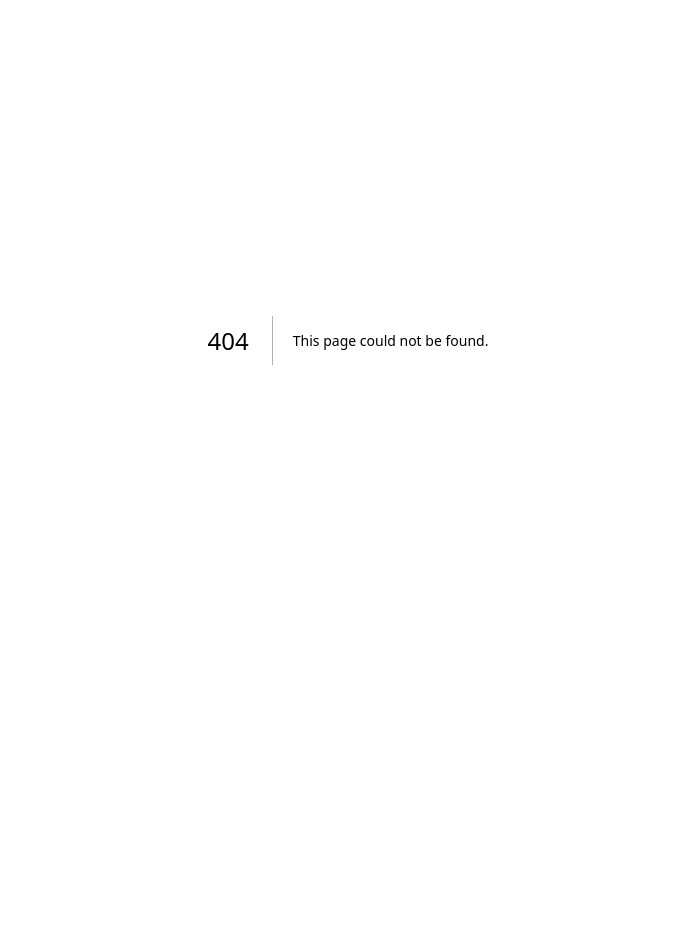
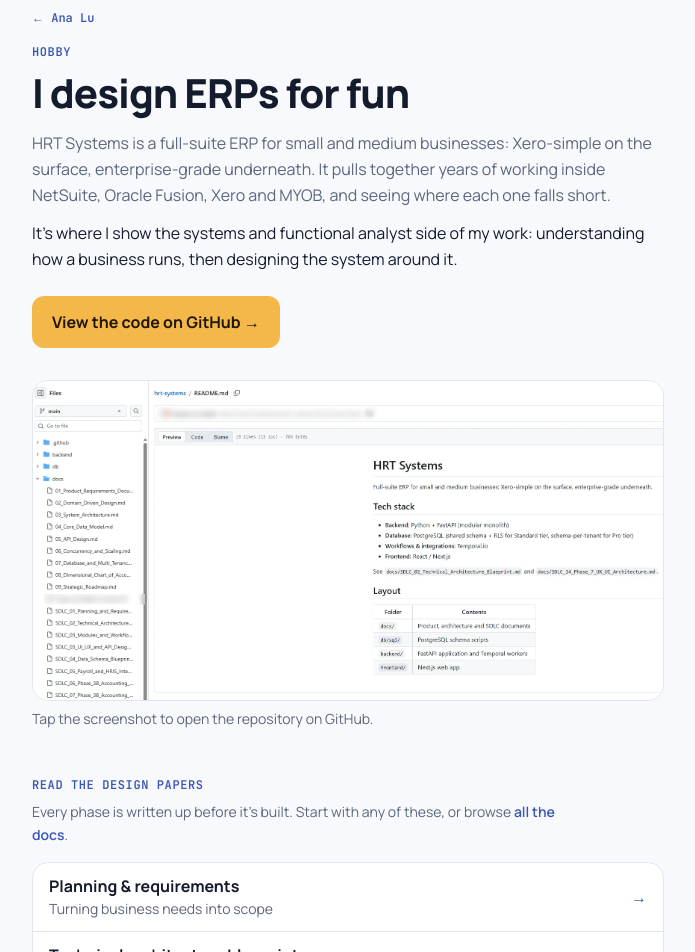
Before and after one commit to anasta-lu/myspace, a Next.js app: page /hobby in a window 1280 px wide. Before the commit this address had no page. Shown: the part 60-1012 px from the top of the page, without its empty margins (292-987 px from the left). Before the commit the page ends 800 px from the top, so only its background shows below. Built offline with nearby package versions, Linux system fonts and the light colour scheme.

Commit message:
Restore the full HRT Systems hobby page and link it from Down Time
Co-Authored-By: Claude Opus 5.5 (1M context) <noreply@anthropic.com>
Claude-Session: https://claude.ai/code/session_01RrsNRpp8svnJw7ERBoNwd1

```diff
--- a/src/app/downtime/page.tsx
+++ b/src/app/downtime/page.tsx
@@ -50,7 +50,10 @@ const entries: Entry[] = [
           docs folder
         </a>{" "}
         holds my technical papers, from requirements and chart of accounts
-        design to payroll, controls and reporting.
+        design to payroll, controls and reporting.{" "}
+        <Link href="/hobby" className="font-semibold text-signal hover:underline">
+          Read more →
+        </Link>
       </>
     ),
     photos: [{ src: "/proof/hrt-systems-repo.webp", alt: "The HRT Systems repository on GitHub" }],
@@ -99,9 +102,9 @@ export default function DownTimePage() {
                       />
                     );
                     return e.wide ? (
-                      <a key={p.src} href={REPO} target="_blank" rel="noopener" className="block">
+                      <Link key={p.src} href="/hobby" className="block">
                         {img}
-                      </a>
+                      </Link>
                     ) : (
                       <div key={p.src}>{img}</div>
                     );
--- /dev/null
+++ b/src/app/hobby/page.tsx
@@ -0,0 +1,148 @@
+import type { Metadata } from "next";
+import Link from "next/link";
+import { MobileCtaBar } from "@/app/_components/hero";
+
+export const metadata: Metadata = {
+  title: "Hobby: HRT Systems | Ana Lu",
+  description:
+    "HRT Systems, a full-suite ERP for small and medium businesses that Ana Lu designs and builds as a hobby. Open source, with every design paper public.",
+};
+
+const REPO = "https://github.com/anasta-lu/hrt-systems";
+const doc = (file: string) => `${REPO}/blob/main/docs/${file}`;
+
+const stack = [
+  { part: "Backend", tech: "Python + FastAPI, modular monolith" },
+  { part: "Database", tech: "PostgreSQL: row-level security (Standard) and schema per tenant (Pro)" },
+  { part: "Workflows", tech: "Temporal.io" },
+  { part: "Frontend", tech: "React / Next.js" },
+];
+
+const papers = [
+  { title: "Planning & requirements", file: "SDLC_01_Planning_and_Requirements.md", shows: "Turning business needs into scope" },
+  { title: "Technical architecture blueprint", file: "SDLC_02_Technical_Architecture_Blueprint.md", shows: "How the whole system fits together" },
+  { title: "Dimensional chart of accounts", file: "08_Dimensional_Chart_of_Accounts_Design.md", shows: "Accounting design, not just code" },
+  { title: "Payroll & HRIS integrations", file: "SDLC_05_Payroll_and_HRIS_Integrations.md", shows: "Payroll rules as a system" },
+  { title: "Security & controls", file: "SDLC_13_Phase_6_Security_and_Controls.md", shows: "Internal controls built in" },
+  { title: "Reporting & analytics", file: "SDLC_16_Phase_9_Reporting_and_Analytics.md", shows: "From ledger to management reports" },
+  { title: "Database design", file: "SDLC_21_Database_Design_v2.md", shows: "Multi-tenant data model" },
+];
+
+export default function HobbyPage() {
+  return (
+    <main className="pb-24 md:pb-0">
+      <div className="mx-auto max-w-2xl px-5 pt-8 pb-16 md:pt-16">
+        <Link
+          href="/"
+          className="print-hide font-mono text-xs font-semibold text-signal hover:underline"
+        >
+          ← Ana Lu
+        </Link>
+        <p className="mt-4 font-mono text-xs font-semibold uppercase tracking-wider text-signal">
+          Hobby
+        </p>
+        <h1 className="mt-2 text-[2rem] font-extrabold leading-tight tracking-tight [text-wrap:balance] md:text-5xl">
+          I design ERPs for fun
+        </h1>
+        <p className="mt-3 max-w-prose leading-relaxed text-muted">
+          HRT Systems is a full-suite ERP for small and medium businesses:
+          Xero-simple on the surface, enterprise-grade underneath. It pulls
+          together years of working inside NetSuite, Oracle Fusion, Xero and
+          MYOB, and seeing where each one falls short.
+        </p>
+        <p className="mt-3 max-w-prose leading-relaxed">
+          It&apos;s where I show the systems and functional analyst side of my
+          work: understanding how a business runs, then designing the system
+          around it.
+        </p>
+
+        <a
+          href={REPO}
+          target="_blank"
+          rel="noopener"
+          className="mt-6 inline-flex rounded-xl bg-amber px-5 py-3.5 text-base font-bold text-on-amber hover:brightness-95"
+        >
+          View the code on GitHub →
+        </a>
+        <p className="mt-2 hidden font-mono text-xs text-muted print:block">
+          github.com/anasta-lu/hrt-systems
+        </p>
+
+        <a
+          href={REPO}
+          target="_blank"
+          rel="noopener"
+          className="print-outline mt-8 block overflow-hidden rounded-2xl border border-line bg-card transition hover:border-ink"
+        >
+          {/* eslint-disable-next-line @next/next/no-img-element */}
+          <img
+            src="/proof/hrt-systems-repo.webp"
+            alt="The HRT Systems repository on GitHub: README with the tech stack, and a docs folder of architecture and SDLC papers"
+            width={1687}
+            height={854}
+            loading="lazy"
+            className="h-auto w-full"
+          />
+        </a>
+        <p className="mt-2 text-sm text-muted">
+          Tap the screenshot to open the repository on GitHub.
+        </p>
+
+        <section aria-labelledby="papers-title" className="mt-12">
+          <h2
+            id="papers-title"
+            className="font-mono text-xs font-semibold uppercase tracking-wider text-signal"
+          >
+            Read the design papers
+          </h2>
+          <p className="mt-2 max-w-prose text-sm leading-relaxed text-muted">
+            Every phase is written up before it&apos;s built. Start with any of
+            these, or browse{" "}
+            <a href={`${REPO}/tree/main/docs`} target="_blank" rel="noopener" className="font-semibold text-signal hover:underline">
+              all the docs
+            </a>
+            .
+          </p>
+          <ul className="print-outline mt-4 divide-y divide-line rounded-2xl border border-line bg-card">
+            {papers.map((p) => (
+              <li key={p.file} className="break-inside-avoid">
+                <a
+                  href={doc(p.file)}
+                  target="_blank"
+                  rel="noopener"
+                  className="flex items-center justify-between gap-3 px-4 py-3 hover:bg-page"
+                >
+                  <span>
+                    <span className="block font-bold leading-snug">{p.title}</span>
+                    <span className="mt-0.5 block text-sm text-muted">{p.shows}</span>
+                  </span>
+                  <span className="print-hide text-signal" aria-hidden="true">
+                    →
+                  </span>
+                </a>
+              </li>
+            ))}
+          </ul>
+        </section>
+
+        <section aria-labelledby="stack-title" className="mt-12 break-inside-avoid">
+          <h2
+            id="stack-title"
+            className="font-mono text-xs font-semibold uppercase tracking-wider text-signal"
+          >
+            Tech stack
+          </h2>
+          <dl className="mt-4 grid gap-3">
+            {stack.map((s) => (
+              <div key={s.part} className="grid grid-cols-[6.5rem_1fr] gap-3">
+                <dt className="font-mono text-sm font-semibold">{s.part}</dt>
+                <dd className="text-sm leading-relaxed text-muted">{s.tech}</dd>
+              </div>
+            ))}
+          </dl>
+        </section>
+      </div>
+      <MobileCtaBar />
+    </main>
+  );
+}
--- a/src/app/skills/page.tsx
+++ b/src/app/skills/page.tsx
@@ -61,7 +61,7 @@ export default function SkillsPage() {
 
         <p className="mt-2 text-sm text-muted">
           My hobbies include designing an ERP,{" "}
-          <Link href="/downtime" className="font-semibold text-signal hover:underline">
+          <Link href="/hobby" className="font-semibold text-signal hover:underline">
             HRT Systems →
           </Link>
         </p>
```
